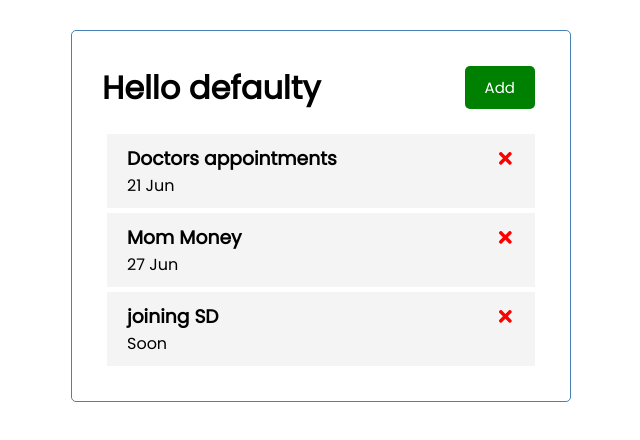
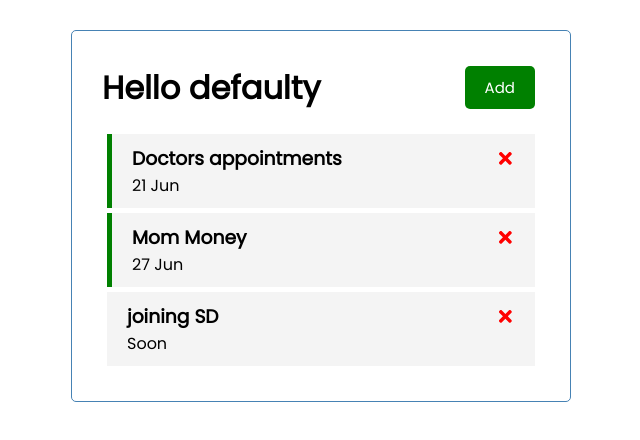
Before and after one commit to abdulazizasiri/React-in-nutshell, a React (Create React App) app in the folder GettingStartedTravs/simpleApp/react-task-tracker/: page / in a window 1280 px wide. Shown: the top 440 px of the page, without its empty margins (319-959 px from the left). Built offline with nearby package versions, Linux system fonts and the light colour scheme.

Commit message:
added a depend for

```diff
--- a/GettingStartedTravs/simpleApp/react-task-tracker/src/App.js
+++ b/GettingStartedTravs/simpleApp/react-task-tracker/src/App.js
@@ -27,10 +27,24 @@
     return e.id !== id
   }))
 }
+// We need to setStyle
+const onToggleTasks =(id) =>
+  setTasks(tasks.map((task) =>
+    task.id === id ? {...task, reminder: !task.reminder} : task
+  )
+  )
   return (
     <div className="container">
       <Header/>
-      <Tasks tasks={tasks} onDelete={deletedTask}/>
+      {tasks.length > 0 ?
+      (
+
+      <Tasks tasks={tasks} onDelete={deletedTask} onToggle={onToggleTasks}/>)
+      : (
+        "No Tasks to show"
+      )
+      }
+
     </div>
 
   );
--- a/GettingStartedTravs/simpleApp/react-task-tracker/src/components/Task.js
+++ b/GettingStartedTravs/simpleApp/react-task-tracker/src/components/Task.js
@@ -1,9 +1,12 @@
 import React from 'react'
 import {FaTimes} from 'react-icons/fa'
- const Task = ({task,onDelete}) => {
+ const Task = ({task,onDelete, onToggle}) => {
     return (
-        <div className="task">
-          <h3>{task.text} <FaTimes style={{color:'red', cursor:'pointer'}} onClick={onDelete}/></h3>
+        <div className={`task ${task.reminder ? 'reminder' : ''}`} onDoubleClick={onToggle}>
+          <h3>{task.text} <FaTimes style={{color:'red', cursor:'pointer'}}
+
+
+          onClick={onDelete}/></h3>
           <p>{task.day}</p>
         </div>
     )
--- a/GettingStartedTravs/simpleApp/react-task-tracker/src/components/Tasks.js
+++ b/GettingStartedTravs/simpleApp/react-task-tracker/src/components/Tasks.js
@@ -1,12 +1,14 @@
 
 import Task from './Task'
- const Tasks = ({tasks, onDelete}) => {
+ const Tasks = ({tasks, onDelete, onToggle}) => {
 
     return (
         <>
          {tasks.map((task) => (
              // This is magical
-         <Task key={task.id} task={task} onDelete={()=>onDelete(task.id)} />
+         <Task key={task.id} task={task}
+         onDelete={()=>onDelete(task.id) }
+         onToggle={() => onToggle(task.id)} />
          ))}
 
         </>
```
Also changed, not shown: 1 other file (tests, documents, lock files or other folders).
